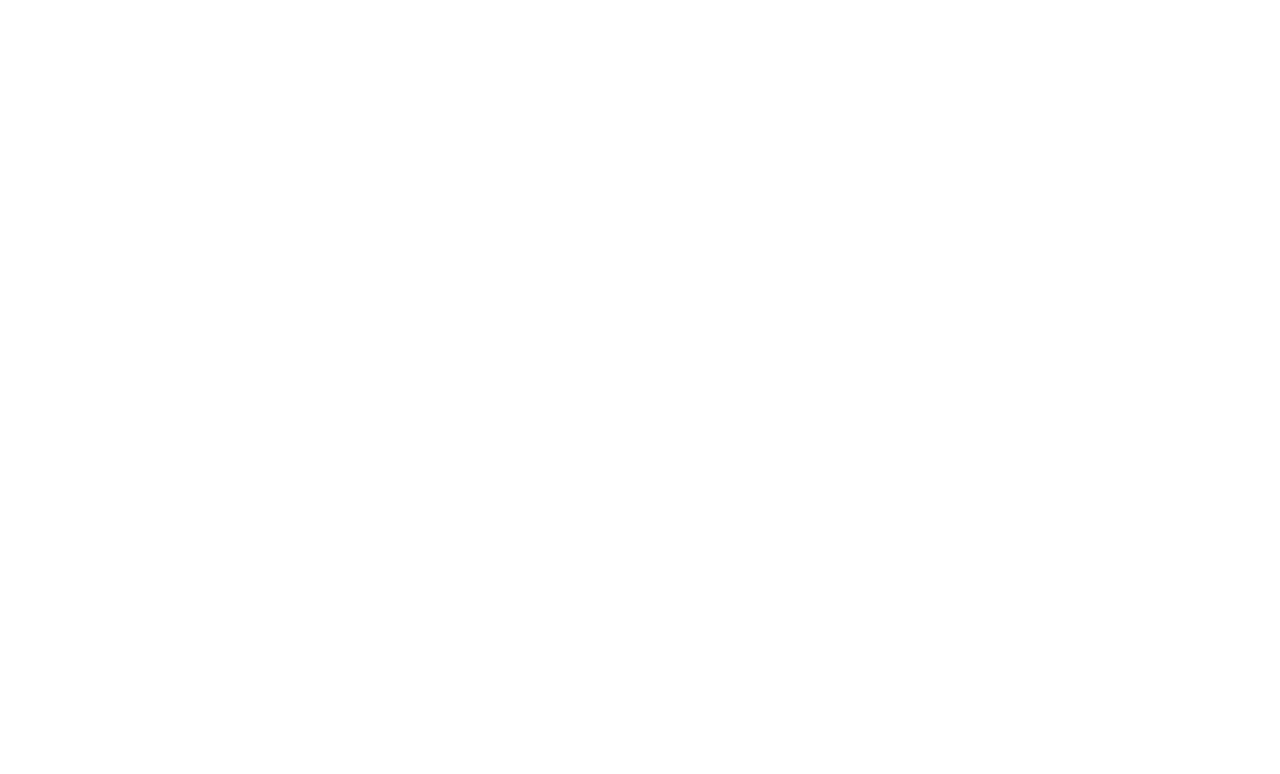
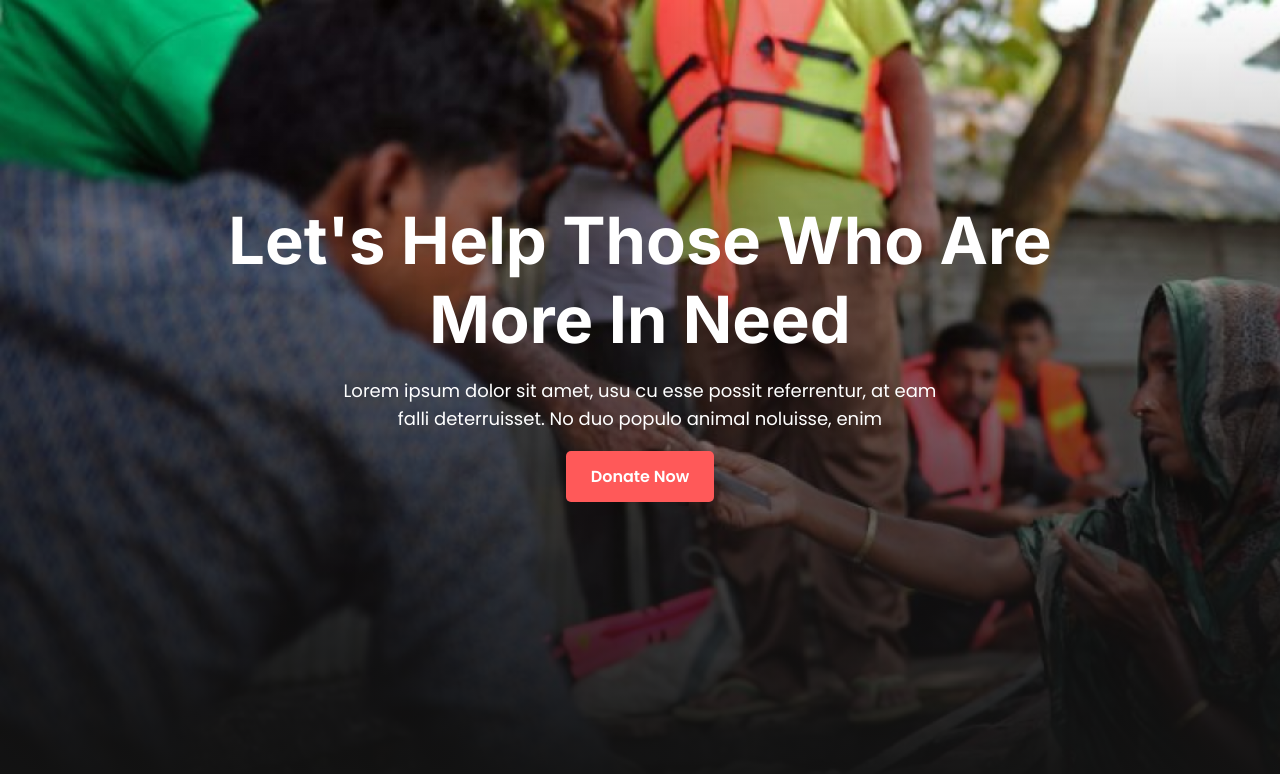
Before and after one commit to lutfullahillabib/Ast-1-donate-today, a plain HTML site: page index.html in a window 1280 px wide. Drawn offline with Linux system fonts and the light colour scheme.

Commit message:
top-header

```diff
--- a/index.html
+++ b/index.html
@@ -7,11 +7,33 @@
     <meta http-equiv="X-UA-Compatible" content="IE=edge">
     <meta name="viewport" content="width=device-width, initial-scale=1.0">
     <title>Ast-1-Donate-Today</title>
+    <link rel="shortcut icon" href="images/donation10.jpg" type="image/x-icon">
+
+    <link rel="preconnect" href="https://fonts.googleapis.com">
+    <link rel="preconnect" href="https://fonts.gstatic.com" crossorigin>
+    <link
+        href="https://fonts.googleapis.com/css2?family=Inter:wght@400;500;600;700&family=Poppins:wght@400;500;600;700&display=swap"
+        rel="stylesheet">
+
     <link rel="stylesheet" href="style.css">
 </head>
 
 <body>
-
+    <section id="top">
+        <div class="header">
+            <div class="head">
+                <h1>Let's Help Those Who Are More In Need</h1>
+            </div>
+            <div class="head">
+                <p>Lorem ipsum dolor sit amet, usu cu esse possit referrentur, at eam falli deterruisset. No duo populo
+                    animal noluisse, enim</p>
+            </div>
+            <div class="head">
+                <a href="#">Donate Now</a>
+            </div>
+        </div>
+        </div>
+    </section>
 </body>
 
 </html>
--- a/style.css
+++ b/style.css
@@ -1 +1,74 @@
 /* Md. Lutfullahil Labib */
+* {
+    margin: 0px;
+    padding: 0px;
+    /* box-sizing: border-box; */
+}
+
+body {
+    font-family: 'Inter', sans-serif;
+    font-family: 'Poppins', sans-serif;
+}
+
+/* Top-Header */
+#top {
+    background-image: linear-gradient(360deg, #121212 0%, rgba(18, 18, 18, 0) 100%), url(images/banner.png);
+    /* background-image: linear-gradient(to bottom, rgba(255, 255, 255, 0), rgba(0, 0, 0, 0.850)), url('images/banner.png'); */
+
+    background-repeat: no-repeat;
+    background-size: cover;
+    height: 100vh;
+    position: relative;
+}
+
+.header {
+    color: white;
+    /* border: 5px solid red; */
+    position: absolute;
+    margin: 15%;
+    text-align: center;
+}
+
+.head {
+    display: inline-block;
+    margin: 0 auto;
+    padding: 1%;
+}
+
+.head h1 {
+    font-family: 'Inter';
+    font-style: normal;
+    font-weight: 700;
+    font-size: 65px;
+    line-height: 79px;
+    /* text-align: center; */
+
+}
+
+.head p {
+    font-family: 'Poppins';
+    font-style: normal;
+    font-weight: 400;
+    font-size: 18px;
+    line-height: 28px;
+    /* or 156% */
+    /* text-align: center; */
+    padding: 0 15%;
+}
+
+.head a {
+    text-decoration: none;
+    color: white;
+    background: #FF5959;
+    border-radius: 5px;
+    display: flex;
+    /* flex-direction: row; */
+    /* justify-content: center; */
+    /* align-items: center; */
+    padding: 13px 25px;
+    font-family: 'Poppins';
+    font-weight: 600;
+
+}
+
+/* Bonate Today */
```
Also changed, not shown: images/banner.png (added).
